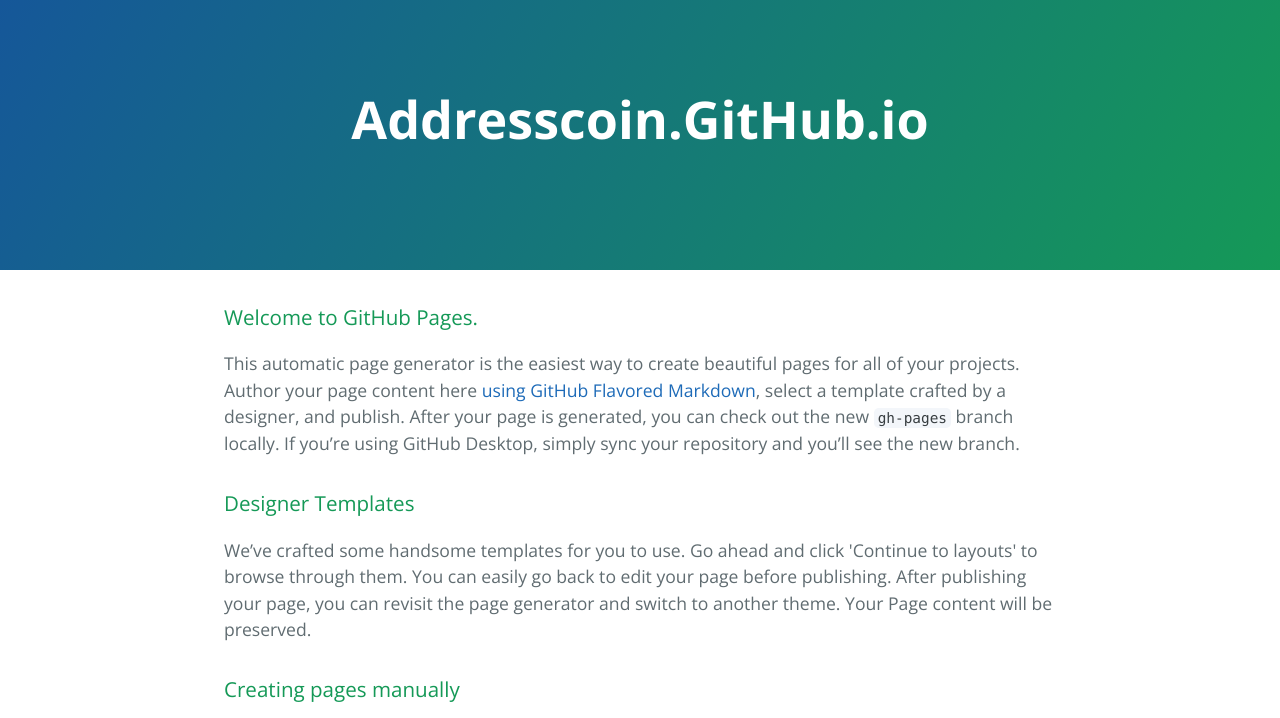
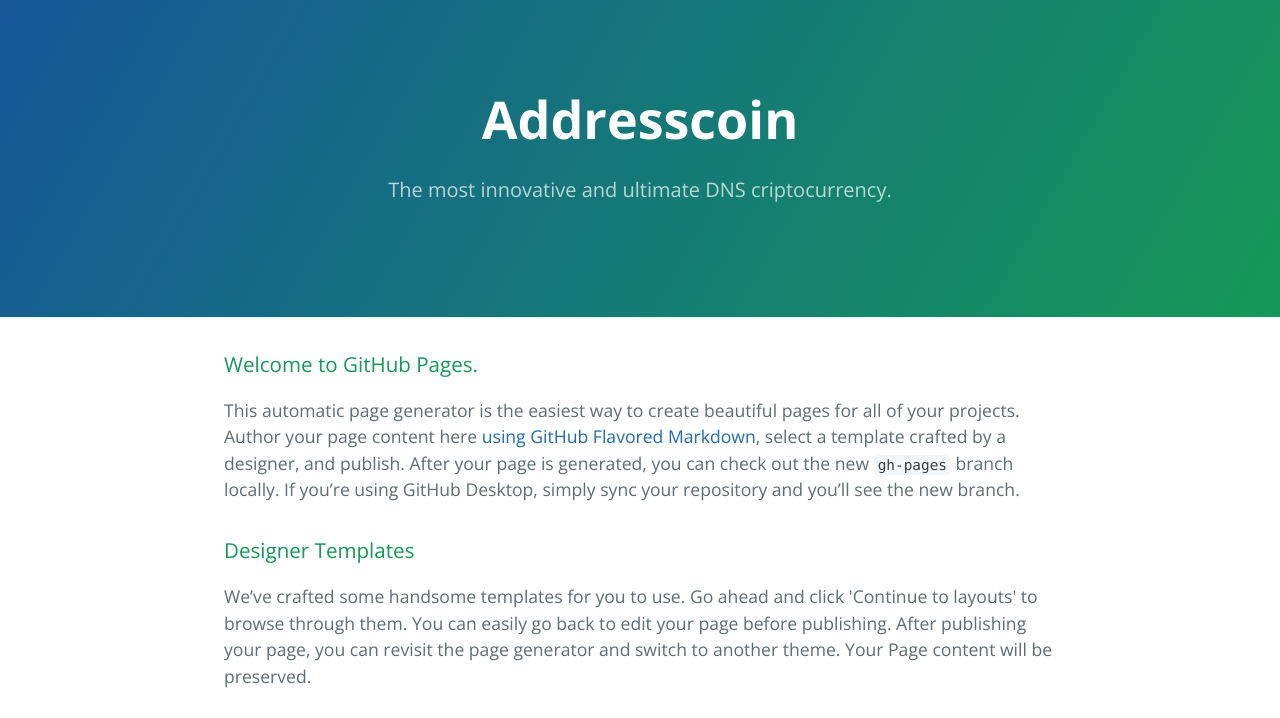
Before and after one commit to AddressCoin/AddressCoin.github.io, a plain HTML site: page index.html in a window 1280 px wide. Shown: the top 718 px of the page. Drawn offline with nearby package versions, Linux system fonts and the light colour scheme.

Commit message:
Update index.html

```diff
--- a/index.html
+++ b/index.html
@@ -2,7 +2,7 @@
 <html lang="en-us">
   <head>
     <meta charset="UTF-8">
-    <title>Addresscoin.GitHub.io by AddressCoin</title>
+    <title>AddressCoin - The ultimate DNS criptocurrency</title>
     <meta name="viewport" content="width=device-width, initial-scale=1">
     <link rel="stylesheet" type="text/css" href="stylesheets/normalize.css" media="screen">
     <link href='https://fonts.googleapis.com/css?family=Open+Sans:400,700' rel='stylesheet' type='text/css'>
@@ -11,8 +11,8 @@
   </head>
   <body>
     <section class="page-header">
-      <h1 class="project-name">Addresscoin.GitHub.io</h1>
-      <h2 class="project-tagline"></h2>
+      <h1 class="project-name">Addresscoin</h1>
+      <h2 class="project-tagline">The most innovative and ultimate DNS criptocurrency.</h2>
     </section>
 
     <section class="main-content">
```
